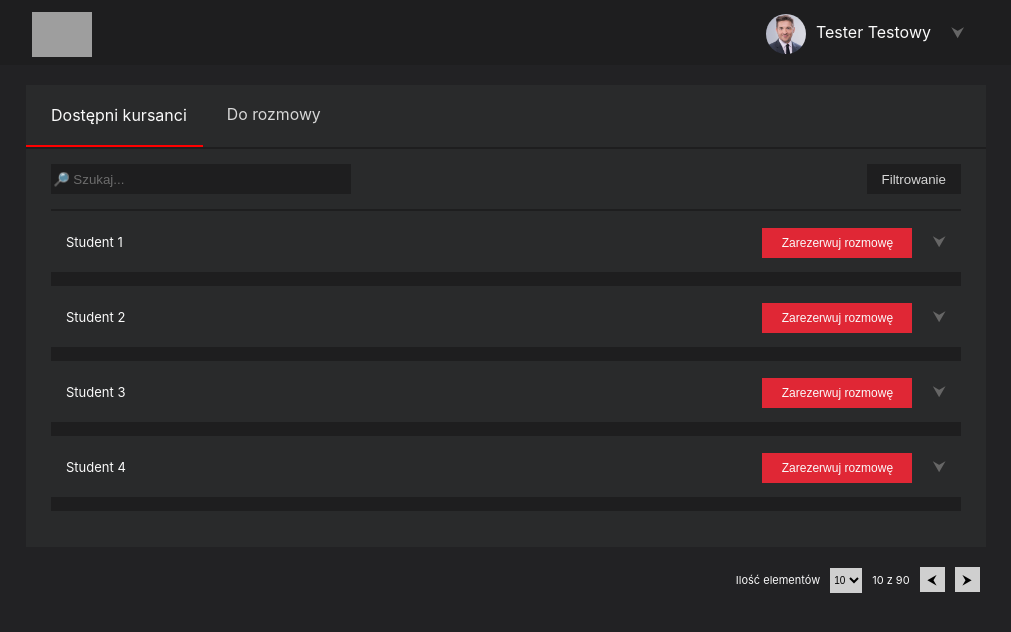
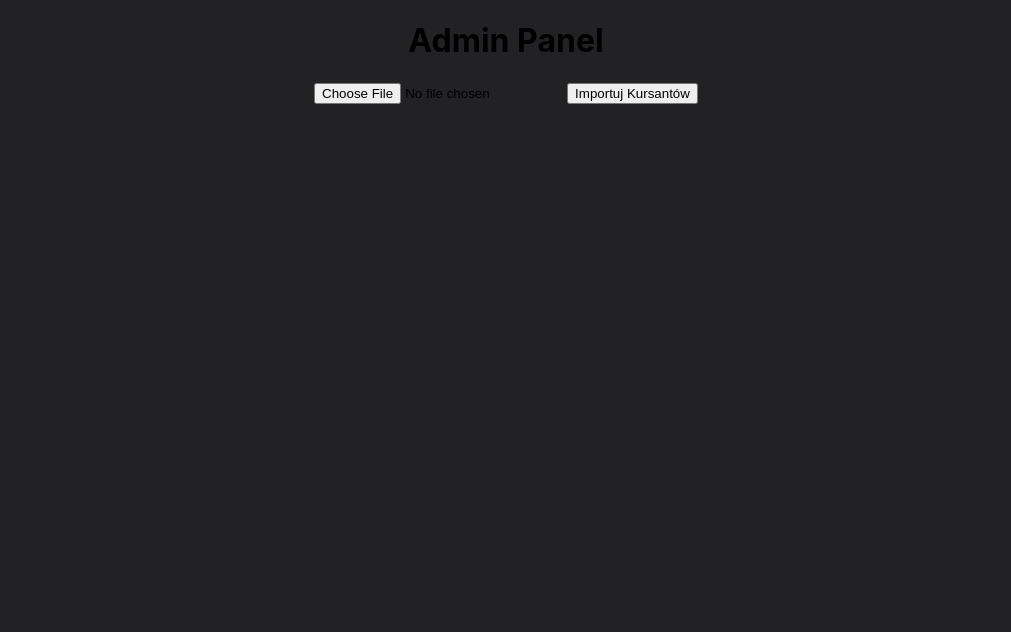
Before and after one commit to Mati5241/megak-headhunter-front, a React (Create React App) app: page / in a window 1280 px wide. Shown: the top 632 px of the page, without its empty margins (134-1145 px from the left). Built offline with nearby package versions, Linux system fonts and the light colour scheme; grey boxes are pictures that could not be loaded.

Commit message:
Admin panel logic

```diff
--- a/package.json
+++ b/package.json
@@ -10,6 +10,7 @@
     "@types/node": "^16.18.65",
     "@types/react": "^18.2.38",
     "@types/react-dom": "^18.2.17",
+    "papaparse": "^5.4.1",
     "react": "^18.2.0",
     "react-dom": "^18.2.0",
     "react-scripts": "5.0.1",
@@ -39,5 +40,8 @@
       "last 1 firefox version",
       "last 1 safari version"
     ]
+  },
+  "devDependencies": {
+    "@types/papaparse": "^5.3.14"
   }
 }
--- a/src/App.tsx
+++ b/src/App.tsx
@@ -2,11 +2,12 @@ import React from 'react';
 import './App.css';
 import {MainPage} from "./pages/MainPage/MainPage";
 import LoginPage from "./pages/LoginPage/LoginPage";
+import AdminPage from "./pages/AdminPage/Admin"
 
 export function App() {
     return (
         <div className="App">
-            <MainPage/>
+            <AdminPage/>
             {/*<LoginPage/>*/}
         </div>
     );
--- /dev/null
+++ b/src/pages/AdminPage/Admin.tsx
@@ -0,0 +1,80 @@
+import React, { useState } from 'react';
+import Papa from 'papaparse';
+
+interface Student {
+  name: string;
+  email: string;
+  // Dodaj inne pola według potrzeb
+}
+
+const AdminPage: React.FC = () => {
+  const [file, setFile] = useState<File | null>(null);
+
+  const handleFileChange = (event: React.ChangeEvent<HTMLInputElement>) => {
+    const selectedFile = event.target.files?.[0];
+    if (selectedFile) {
+      setFile(selectedFile);
+    }
+  };
+
+  const importStudents = async () => {
+    if (!file) {
+      alert('Wybierz plik do importu.');
+      return;
+    }
+
+    // Wczytaj plik CSV za pomocą papaparse
+    Papa.parse(file, {
+      header: true,
+      complete: (result: Papa.ParseResult<Student>) => {
+        const students: Student[] = result.data;
+        if (students && students.length > 0) {
+          // Przeprowadź walidację i importuj kursantów
+          const validStudents = validateAndFilterStudents(students);
+          importValidStudents(validStudents);
+        }
+      },
+    });
+  };
+
+  const validateAndFilterStudents = (students: Student[]): Student[] => {
+    // Przeprowadź walidację
+    const validStudents = students.filter((student) => {
+      return (
+        student.email.includes('@') && // Prosta walidacja adresu e-mail
+        // Dodaj inne warunki walidacji według potrzeb
+        // Sprawdź, czy osoba nie jest już dodana
+        !isStudentAlreadyAdded(student.email)
+      );
+    });
+
+    return validStudents;
+  };
+
+  const isStudentAlreadyAdded = (email: string): boolean => {
+    // Sprawdź, czy osoba jest już dodana (implementacja zależy od struktury twojej aplikacji)
+    // Zwróć true, jeśli osoba jest już dodana, w przeciwnym razie false
+    return false;
+  };
+
+  const importValidStudents = (students: Student[]) => {
+    // Tutaj możesz zaimplementować logikę importu kursantów do twojej aplikacji
+    // Po zaimportowaniu każdej osoby, wysyłasz link rejestracyjny
+    students.forEach((student) => {
+      // Implementuj logikę wysyłki linku rejestracyjnego
+      console.log(`Wysłano link rejestracyjny do: ${student.email}`);
+    });
+
+    // Opcjonalnie możesz zaktualizować stan aplikacji po imporcie
+  };
+
+  return (
+    <div>
+      <h1>Admin Panel</h1>
+      <input type="file" accept=".csv" onChange={handleFileChange} />
+      <button onClick={importStudents}>Importuj Kursantów</button>
+    </div>
+  );
+};
+
+export default AdminPage;
```
Also changed, not shown: src/pages/AdminPage/Admin.css (added), 1 other file (tests, documents, lock files or other folders).
